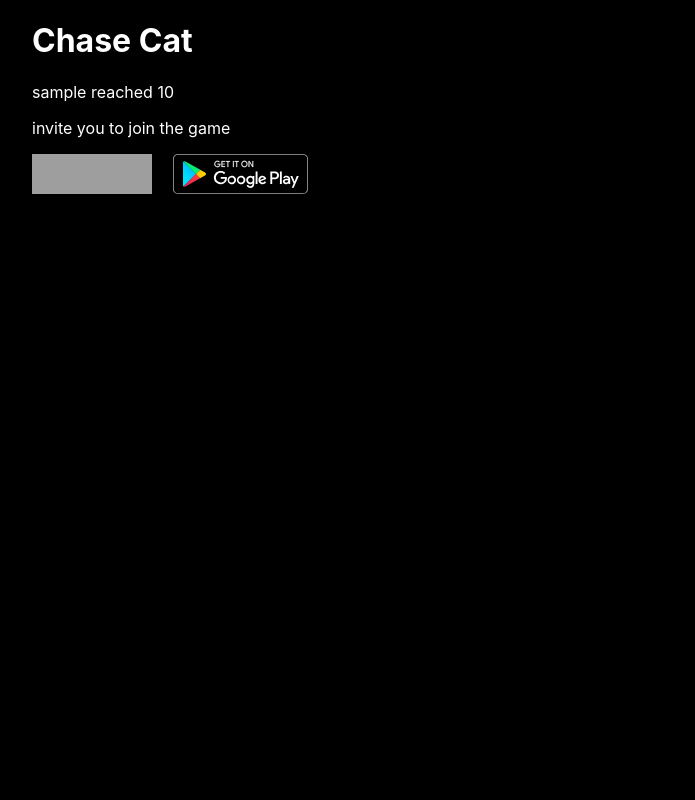
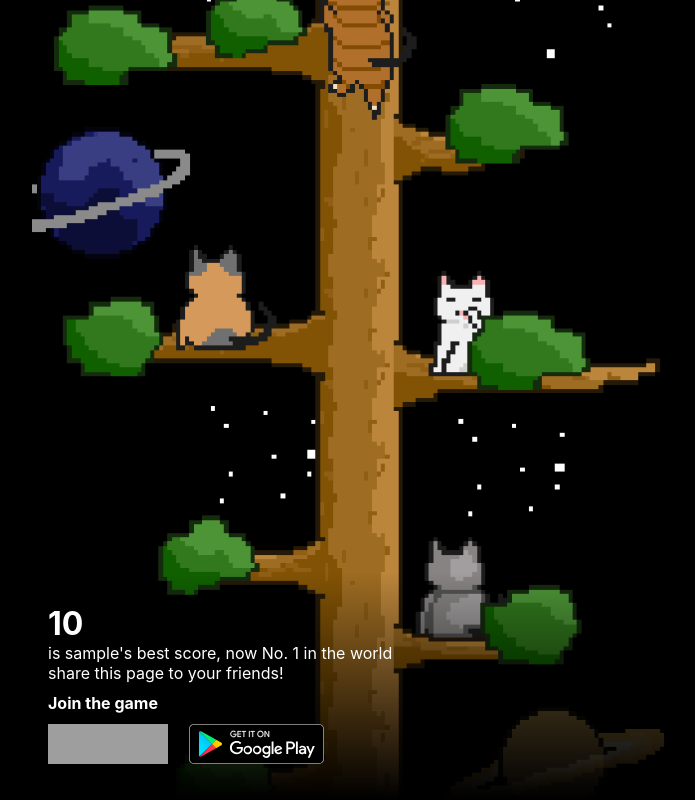
Before and after one commit to monk-studio/chasecat, a Flask app: page /invite/1 in a window 1280 px wide. Shown: the whole page, without its empty margins (288-983 px from the left). Run offline with Flask 2, Linux system fonts and the light colour scheme; tables that the repository leaves empty hold one stand-in row (values such as "Sample post"); grey boxes are pictures that could not be loaded.

Commit message:
Style for invitation page

```diff
--- a/chasecat/models/record.py
+++ b/chasecat/models/record.py
@@ -9,6 +9,12 @@ class Record(db.Model):
     user_name = Column(String(20), nullable=False)
     score = Column(Integer, nullable=False)
 
+    @property
+    def rank(self):
+        ahead = Record.query.filter(Record.score > self.score) \
+            .count()
+        return ahead + 1
+
     def to_dict(self):
         return dict(
             name=self.user_name,
--- a/chasecat/routes/api.py
+++ b/chasecat/routes/api.py
@@ -17,9 +17,6 @@ def summary():
     if me:
         me = Record.query.filter_by(user_id=me).first()
         if me:
-            ahead = Record.query.filter(Record.score > me.score) \
-                .count()
-
             def sort(x):
                 if x.score == me.score:
                     return x.score + 0.1 if x.id == me.id else x.score
@@ -27,7 +24,7 @@ def summary():
                     return x.score
 
             rv['tops'] = sorted(tops, key=sort, reverse=True)
-            rv['me'] = dict(**me.to_dict(), rank=ahead + 1)
+            rv['me'] = dict(**me.to_dict(), rank=me.rank)
     return jsonify(rv)
 
 
--- a/chasecat/templates/invite.html
+++ b/chasecat/templates/invite.html
@@ -1,4 +1,4 @@
-{% set title = 'Chase Cat' %}
+{% set title = "Let's chase cat" %}
 
 <!DOCTYPE html>
 <html lang="en">
@@ -11,13 +11,40 @@
   }
 
   body {
-    margin: 16px;
+    margin: 0;
+  }
+
+  p {
+    margin: 0;
+  }
+
+  span {
+    font-size: 32px;
+    font-weight: bold;
+  }
+
+  h1 {
+    font-size: 16px;
   }
 
   .canvas {
+    position: relative;
+    min-height: 100vh;
     max-width: 640px;
     margin: 0 auto;
   }
+
+  .bottom {
+    position: absolute;
+    bottom: 0;
+    left: 0;
+    right: 0;
+    padding: 32px 16px;
+    background: linear-gradient(transparent, black);
+  }
+
+  {#.dl-collection {#}
+  {#  margin-top: 32px;#}
 
   .dl {
     display: inline-block;
@@ -28,35 +55,42 @@
     width: 120px;
     margin-right: 16px;
     background-image: url("/static/app-store.svg");
-    -webkit-background-image: url("/static/app-store.svg");
-    -o-background-image: url("/static/app-store.svg");
-    -moz-background-image: url("/static/app-store.svg");
   }
 
   .dl__android {
     width: 135px;
     background-image: url("/static/google-play.svg");
-    -webkit-background-image: url("/static/google-play.svg");
-    -o-background-image: url("/static/google-play.svg");
-    -moz-background-image: url("/static/google-play.svg");
+  }
+
+  .cats {
+    position: absolute;
+    width: 100%;
+    height: 100%;
+    background-image: url("/static/cats.png");
+    background-position: center;
+    background-size: cover;
   }
 </style>
 
 <head>
   <meta charset="UTF-8">
-  <title>{{ title }}</title>
+  <title>Invitation from {{ record.user_name }}</title>
 </head>
 <body>
+<div class="canvas">
+  <div class="cats"></div>
 
-<div class="canvas">
-  <h1>{{ title }}</h1>
+  <div class="bottom">
+    <p><span>{{ record.score }}</span></p>
+    <p>is {{ record.user_name }}'s best score, now No. {{ record.rank }} in the world</p>
+    <p>share this page to your friends!</p>
 
-  <p>{{ record.user_name }} reached {{ record.score }}</p>
-  <p>invite you to join the game</p>
+    <h1>Join the game</h1>
 
-  <div>
-    <a class="dl dl__ios" href="https://itunes.apple.com/us/app/chase-cat/id1376011304" target="_blank"></a>
-    <a class="dl dl__android" href="https://play.google.com/store/apps/details?id=com.monk_studio.chase_cat" target="_blank"></a>
+    <div class="dl-collection">
+      <a class="dl dl__ios" href="https://itunes.apple.com/us/app/chase-cat/id1376011304" target="_blank"></a>
+      <a class="dl dl__android" href="https://play.google.com/store/apps/details?id=com.monk_studio.chase_cat" target="_blank"></a>
+    </div>
   </div>
 </div>
 
```
Also changed, not shown: chasecat/static/cats.png (added).
